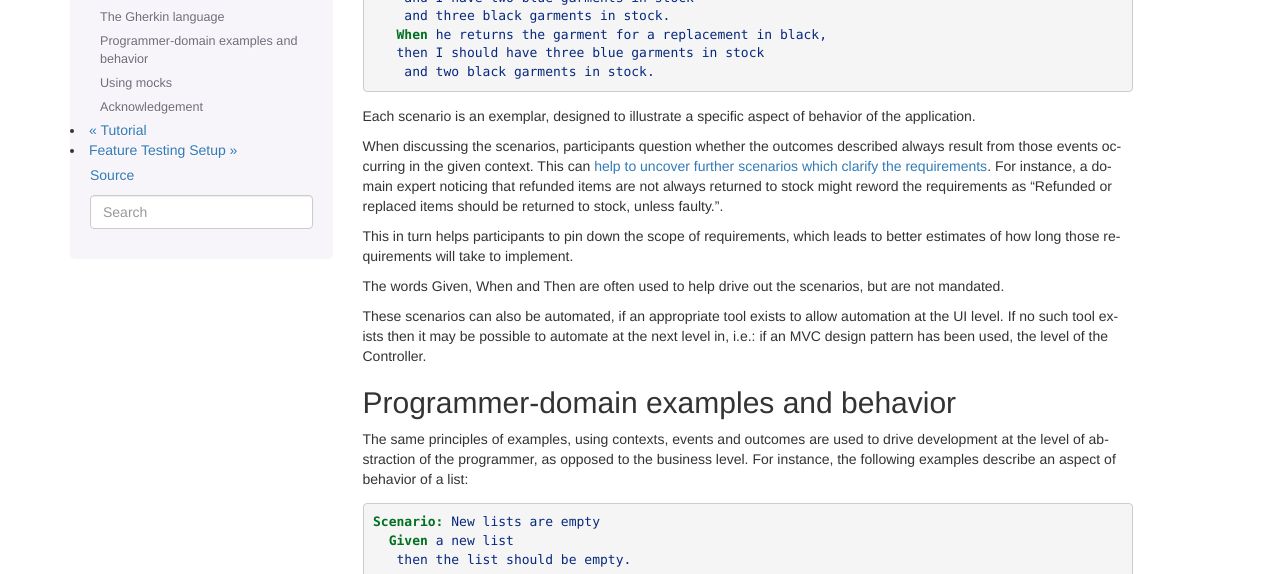
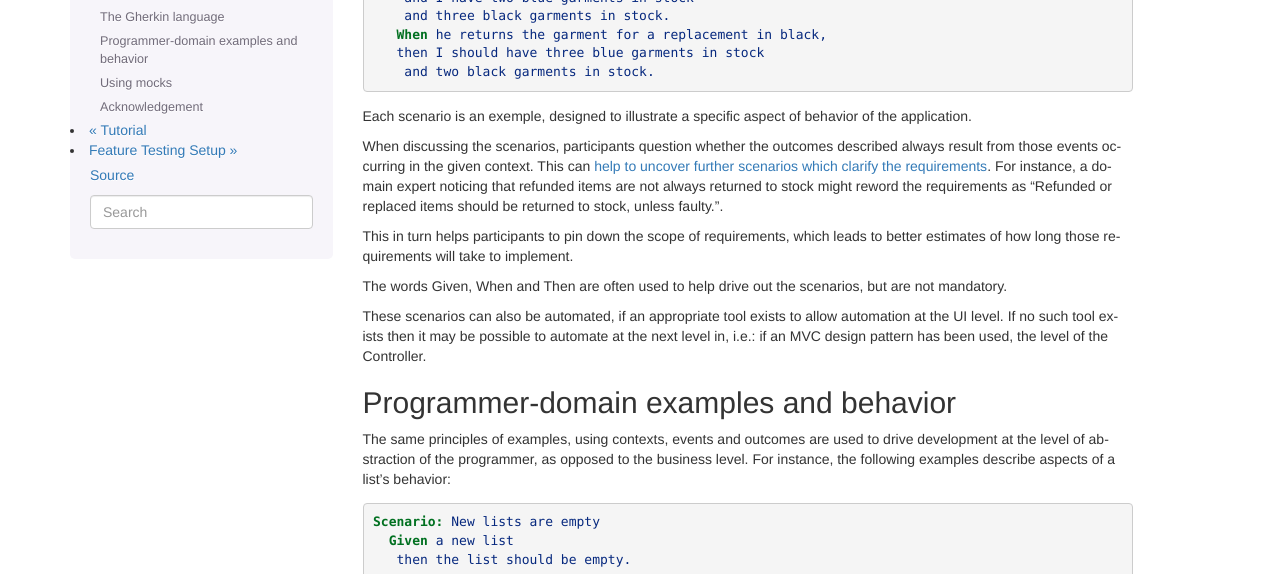
Before and after one commit to behave/behave, a Sphinx documentation site: the page built from docs/philosophy.rst, in a window 1280 px wide and 900 px high, scrolled down 1236 px. Shown: the part 152-726 px from the top of the window. Built offline with Sphinx 7.4.7, drawn with Linux system fonts in a browser that asks for light colours.

Commit message:
Update philosophy.rst
Small syntax corrections/changes to improve readability

```diff
--- a/docs/philosophy.rst
+++ b/docs/philosophy.rst
@@ -108,7 +108,7 @@
     then I should have three blue garments in stock
      and two black garments in stock.
 
-Each scenario is an exemplar, designed to illustrate a specific aspect of behavior of the application.
+Each scenario is an exemple, designed to illustrate a specific aspect of behavior of the application.
 
 When discussing the scenarios, participants question whether the outcomes
 described always result from those events occurring in the given context.
@@ -124,7 +124,7 @@
 implement.
 
 The words Given, When and Then are often used to help drive out the
-scenarios, but are not mandated.
+scenarios, but are not mandatory.
 
 These scenarios can also be automated, if an appropriate tool exists to
 allow automation at the UI level. If no such tool exists then it may be
@@ -138,7 +138,7 @@
 The same principles of examples, using contexts, events and outcomes are
 used to drive development at the level of abstraction of the programmer, as
 opposed to the business level. For instance, the following examples
-describe an aspect of behavior of a list:
+describe aspects of a list's behavior:
 
 .. code-block:: gherkin
 
```
